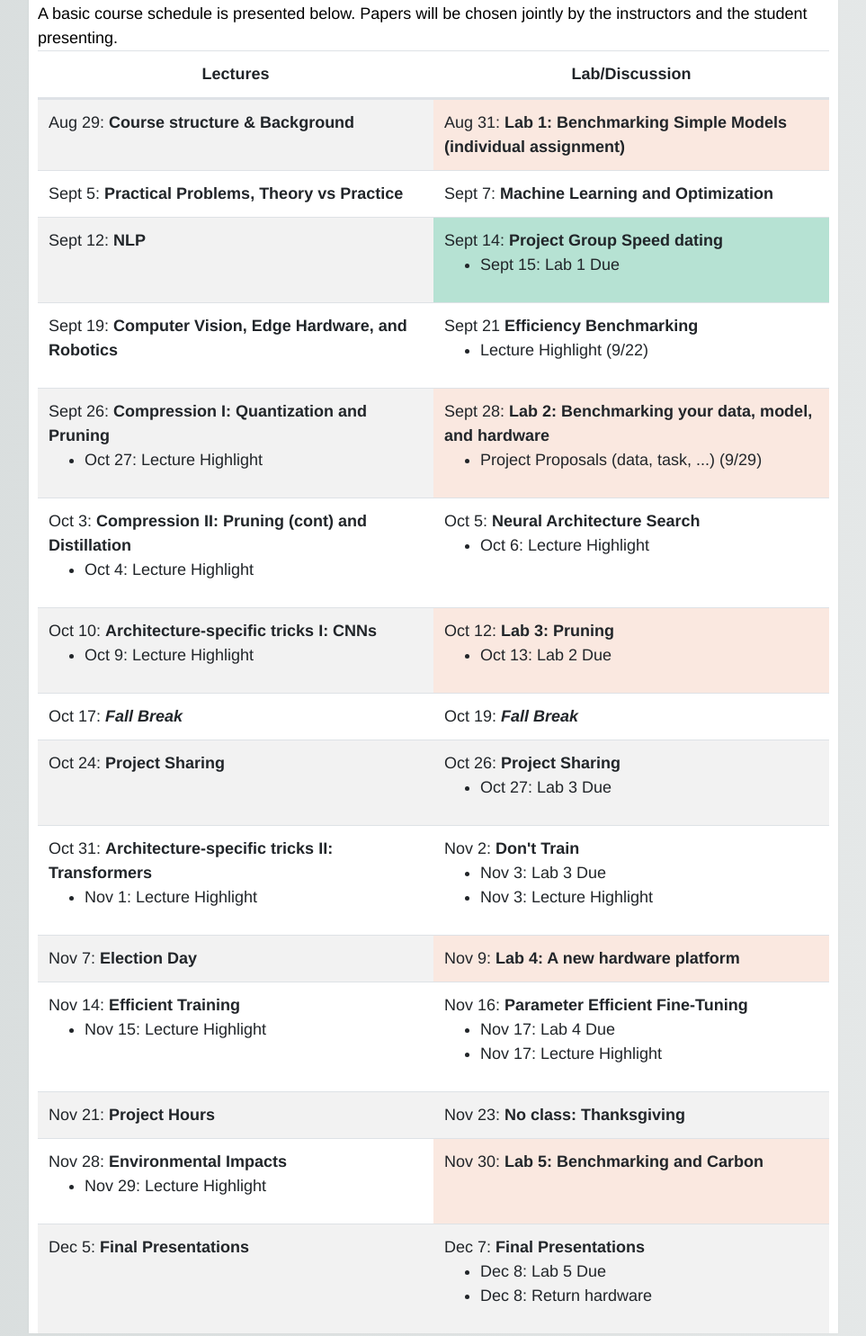
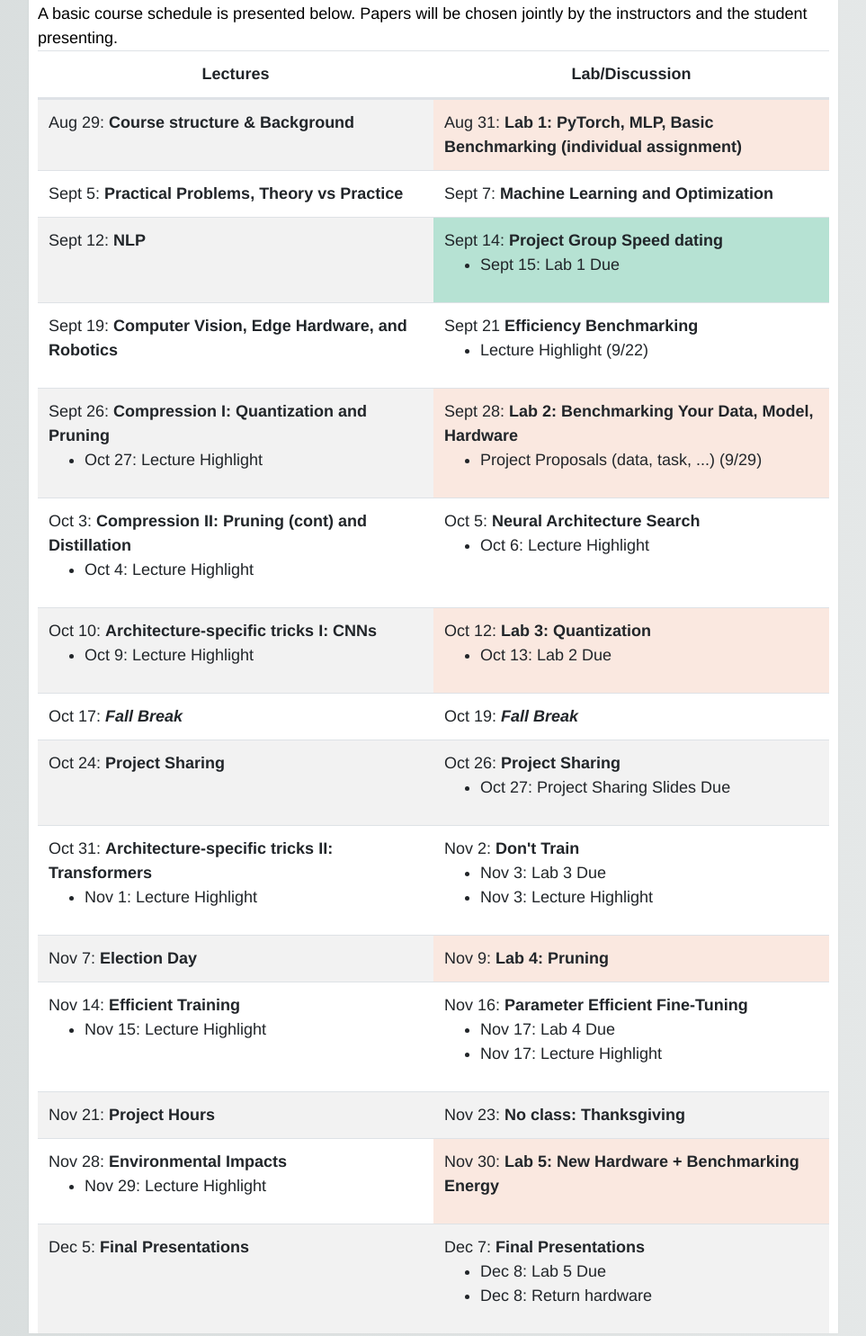
Before and after one commit to cmu-odml/cmu-odml.github.io, a plain HTML site: page index.html in a window 1280 px wide. Shown: the part 3600-5085 px from the top of the page at 90% size, without its empty margins (158-1121 px from the left). Drawn offline with nearby package versions, Linux system fonts and the light colour scheme.

```diff
--- a/index.html
+++ b/index.html
@@ -272,7 +272,7 @@
             <tr class="d-flex">
               <td class="col-md-6">Aug 29: <b>Course structure & Background</b><br>
             </td>
-              <td class="col-md-6"  style="background-color:#fae8e0">Aug 31: <b>Lab 1: Benchmarking Simple Models (individual assignment)</b>
+              <td class="col-md-6"  style="background-color:#fae8e0">Aug 31: <b>Lab 1: PyTorch, MLP, Basic Benchmarking (individual assignment)</b>
             </td>
           </tr>
 
@@ -314,7 +314,7 @@
                  </ul>
               </td>
               <td class="col-md-6"  style="background-color:#fae8e0">
-                Sept 28: <b>Lab 2: Benchmarking your data, model, and hardware</b>
+                Sept 28: <b>Lab 2: Benchmarking Your Data, Model, Hardware</b>
                 <ul>
                   <li>Project Proposals (data, task, ...) (9/29)</li>
                 </ul>
@@ -345,7 +345,7 @@
                   </ul>
               </td>
               <td class="col-md-6" style="background-color:#fae8e0">
-                  Oct 12: <b>Lab 3: Pruning</b>
+                  Oct 12: <b>Lab 3: Quantization</b>
                  <ul>
                    <li>Oct 13: Lab 2 Due</li>
                  </ul>
@@ -367,7 +367,7 @@
               <td class="col-md-6">
                   Oct 26: <b>Project Sharing</b>
                  <ul>
-                   <li>Oct 27: Lab 3 Due</li>
+                   <li>Oct 27: Project Sharing Slides Due</li>
                  </ul>
               </td>
             </tr>
@@ -389,7 +389,7 @@
             <tr class="d-flex">
               <td class="col-md-6">Nov 7: <b>Election Day</b>
               </td>
-              <td class="col-md-6"  style="background-color:#fae8e0">Nov 9: <b>Lab 4: A new hardware platform</b>
+              <td class="col-md-6"  style="background-color:#fae8e0">Nov 9: <b>Lab 4: Pruning</b>
               </td>
             </tr>
 
@@ -420,7 +420,7 @@
                    <li>Nov 29: Lecture Highlight</li>
                  </ul>
               </td>
-              <td class="col-md-6"  style="background-color:#fae8e0">Nov 30: <b>Lab 5: Benchmarking  and Carbon</b>
+              <td class="col-md-6"  style="background-color:#fae8e0">Nov 30: <b>Lab 5: New Hardware + Benchmarking Energy</b>
               </td>
             </tr>
 
```
